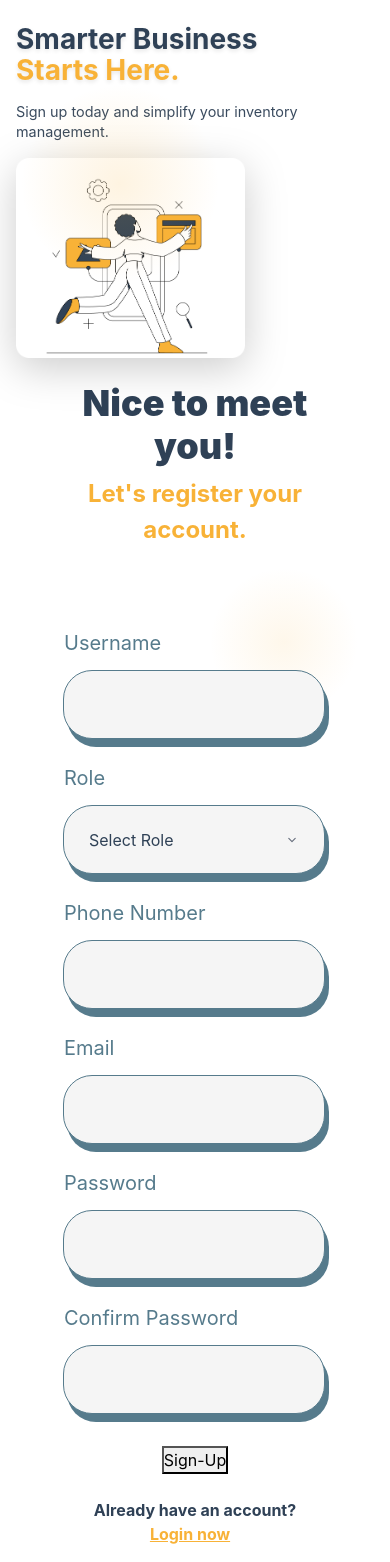
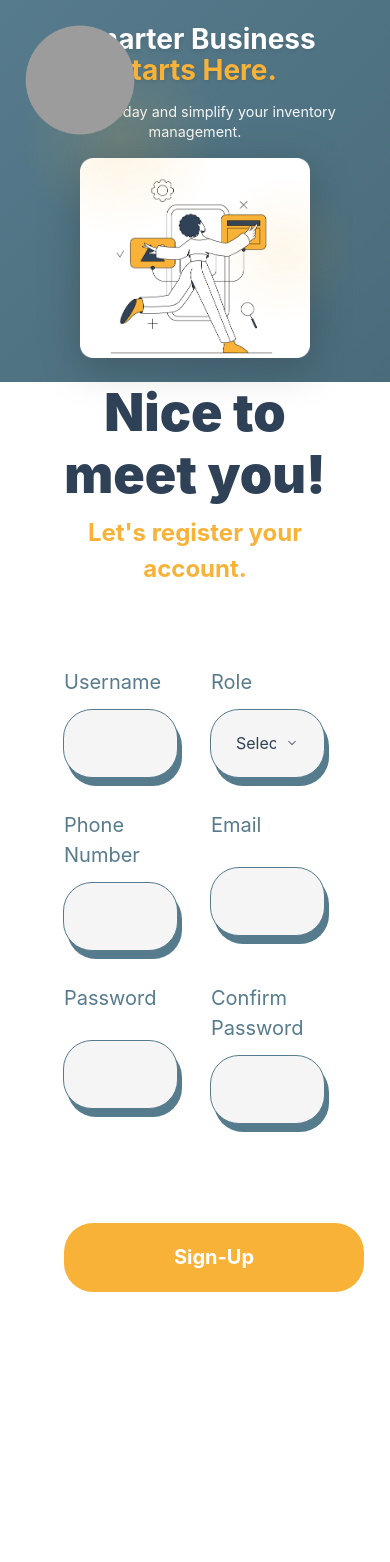
Before and after one commit to michaela-es/innoventory, a Django app: page /users/register/ in a window 390 px wide. After the commit the page ends 1292 px from the top, so only its background shows below. Run offline with Django 5.2, Linux system fonts and the light colour scheme.

Commit message:
feature(innoventory): fixed the ui (blue panel css) and added placeholder logo on register page

```diff
--- a/innoventory/users/static/users/css/registerstyles.css
+++ b/innoventory/users/static/users/css/registerstyles.css
@@ -10,6 +10,19 @@ body {
     color: #2f4156;
     line-height: 1.5;
 }
+
+.logo-container {
+    position: absolute;
+    top: 20px;
+    left: 20px;
+    z-index: 1000;
+}
+
+.logo-container img {
+    height: 120px;
+    width: auto;
+}
+
 
 /* Design system colors */
 :root {
@@ -175,26 +188,39 @@ body {
 }
 
 /* Button container */
-.button-container {
-    display: flex;
-    justify-content: flex-start;
-    align-items: flex-end;
-    height: 100%;
+/* Sign-up button styles */
+.signup-button {
+    color: white;
+    width: 300px;
+    height: 69px;
+    background-color: var(--form-accent);
+    border: none;
+    border-radius: 29px;
+    font-family: 'Inter', sans-serif;
+    font-size: 20px;
+    font-weight: 700;
+    cursor: pointer;
+    transition: all 0.3s ease;
+    position: relative;
+    z-index: 2;
 }
 
 .signup-button:hover {
     background-color: var(--form-accent-hover);
 }
 
-.signup-button:active {
-    transform: translateY(1px);
-}
 
 .signup-button:focus {
     outline: none;
-    box-shadow: 0 0 0 2px rgba(248, 178, 55, 0.5);
+    box-shadow: 0 0 0 3px rgba(248, 178, 55, 0.5);
 }
 
+.signup-button:disabled {
+    background-color: #cccccc;
+    cursor: not-allowed;
+    transform: none;
+    box-shadow: none;
+}
 /* Login link container */
 .login-container {
     display: flex;
@@ -225,6 +251,20 @@ body {
     color: var(--form-accent-hover);
 }
 
+
+.blue-panel {
+    width: 750px;
+    height: 100vh;
+    background: linear-gradient(135deg, var(--form-panel) 0%, #4a6b7a 100%);
+    display: flex;
+    flex-direction: column;
+    align-items: center;
+    justify-content: center;
+    padding: 3rem 2rem;
+    position: relative;
+    text-align: center;
+    color: white;
+}
 
 .blue-panel-content {
     display: flex;
@@ -314,15 +354,14 @@ body {
 @media (max-width: 768px) {
     .register-container {
         flex-direction: column;
-        width: 100%;
     }
 
     .blue-panel {
         width: 100%;
-        height: 200px;
+        height: auto;
+        min-height: 400px;
         order: -1;
         padding: 2rem 1.5rem;
-        min-height: 400px;
     }
 
     .blue-panel-content {
@@ -340,38 +379,12 @@ body {
     .blue-panel img {
         max-height: 250px;
     }
-
-    .form-grid {
-        grid-template-columns: 1fr;
-        gap: 1.5rem;
-    }
-
-    .bottom-row {
-        grid-template-columns: 1fr;
-        gap: 1.5rem;
-        text-align: center;
-        margin-top: 1rem;
-        align-items: center;
-    }
-
-    .button-container, .login-container {
-        justify-content: center;
-    }
-
-    .login-link {
-        text-align: center;
-    }
-
-    .header h1 {
-        font-size: 36px;
-    }
 }
 
 @media (max-width: 480px) {
     .blue-panel {
         padding: 1.5rem 1rem;
         min-height: 350px;
-        height: auto;
     }
 
     .blue-panel-title {
--- a/innoventory/users/templates/users/register.html
+++ b/innoventory/users/templates/users/register.html
@@ -19,6 +19,11 @@
 <!--&lt;!&ndash;    </form>&ndash;&gt;-->
 <!--    -->
 <!--</div>-->
+
+    <div class="logo-container">
+        <img src="{% static 'users/images/logo-placeholder.png' %}" alt="InnoVentory Logo">
+    </div>
+
     <div class="register-container">
         <div class="form-panel">
             <header class="header">
```
